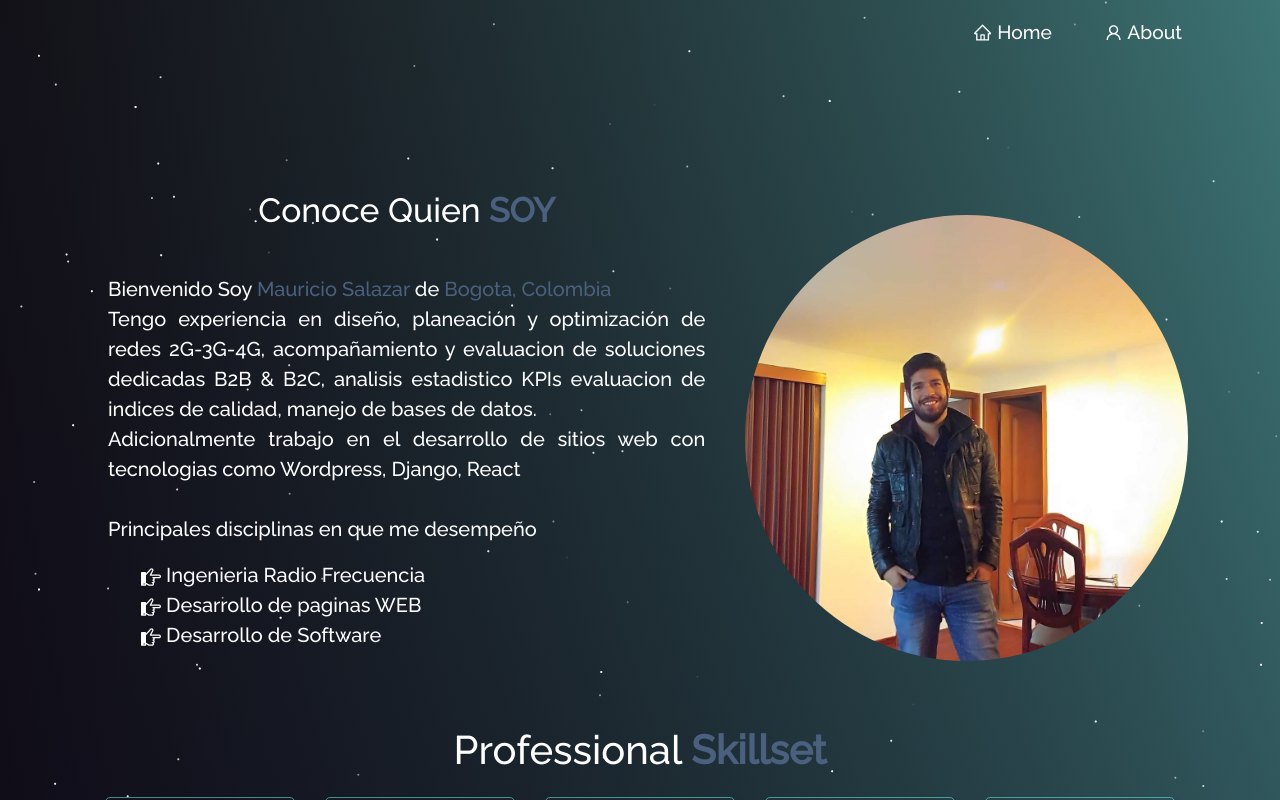
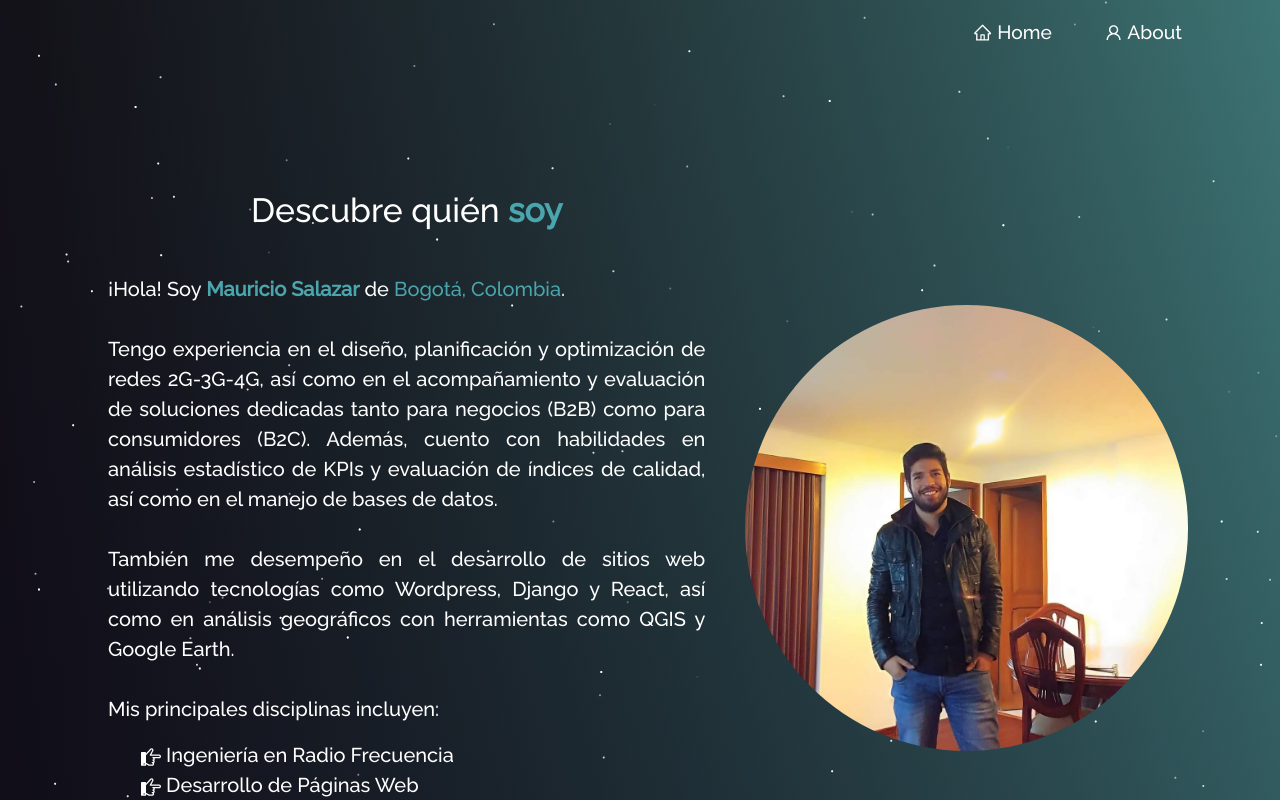
Before and after one commit to MauricioSalazarP/page_portafolio, a React (Create React App) app: page /about in a window 1280 px wide. Shown: the top 800 px of the page. Built offline with nearby package versions, Linux system fonts and the light colour scheme.

Commit message:
finalizacion etapa contenido

```diff
--- a/package.json
+++ b/package.json
@@ -2,7 +2,7 @@
   "name": "prueba",
   "version": "0.1.0",
   "private": true,
-  "homepage": "https://mauriciosalazarp.github.io/page_portafolio/",
+  "homepage": "https://mauriciosalazarp.github.io/page_portafolio",
   "dependencies": {
     "gh-pages": "^3.2.3",
     "pages": "^0.0.16",
--- a/public/index.html
+++ b/public/index.html
@@ -3,18 +3,16 @@
 
 <head>
   <meta charset="utf-8" />
-  <link rel="icon" href="%PUBLIC_URL%/favicon.png" />
+  <link rel="icon" href="%PUBLIC_URL%/undraw_coffee.svg" />
   <meta name="viewport" content="width=device-width, initial-scale=1" />
   <meta name="theme-color" content="#000000" />
   <meta name="description" content="Web site created using create-react-app" />
   <link rel="manifest" href="%PUBLIC_URL%/manifest.json" />
-  <title>Another Purple & Black website</title>
-  <meta name="description" content="Self Developed personal website build with React.js">
+  <title>Mauricio Salazar</title>
+  <meta name="description" content="Mauricio Salazar | Portfolio">
 
-  <meta itemprop="name" content="Sukrut | Portfolio">
-  <meta itemprop="description" content="Self Developed personal website build with React.js">
-  <meta itemprop="image"
-    content="https://raw.githubusercontent.com/sukrutrahane/Portfolio/master/Images/interface.png?token=AK7VCIF5RYEUZZAURELPTAC76U6AK">
+  <meta itemprop="name" content="Mauricio Salazar | Portfolio">
+  <meta itemprop="description" content="Mauricio Salazar | Portfolio">
 
 </head>
 
--- a/src/components/About/About.js
+++ b/src/components/About/About.js
@@ -20,9 +20,10 @@ function About() {
               paddingBottom: "50px",
             }}
           >
-            <h1 style={{ fontSize: "2.1em", paddingBottom: "20px" }}>
-              Conoce Quien <strong className="purple">SOY</strong>
-            </h1>
+   <h1 style={{ fontSize: "2.1em", paddingBottom: "20px" }}>
+  Descubre quién <strong className="purpleb">soy</strong>
+</h1>
+
             <Aboutcard />
           </Col>
           <Col
@@ -44,7 +45,7 @@ function About() {
           </Col>
         </Row>
         <h1 className="project-heading">
-          Professional <strong className="purple">Skillset </strong>
+          Competencias <strong className="purple">Profesionales </strong>
         </h1>
 
         <Techstack />
--- a/src/components/About/AboutCard.js
+++ b/src/components/About/AboutCard.js
@@ -8,27 +8,28 @@ function AboutCard() {
       <Card.Body>
         <blockquote className="blockquote mb-0">
           <p style={{ textAlign: "justify" }}>
-            Bienvenido Soy  <span className="purple">Mauricio Salazar </span>
-            de <span className="purple"> Bogota, Colombia</span>
-            <br /> Tengo experiencia en  diseño, planeación y optimización de redes 2G-3G-4G, acompañamiento y evaluacion de soluciones dedicadas B2B & B2C, analisis estadistico KPIs evaluacion de indices de calidad, manejo de bases de datos.
-            <br />
-            Adicionalmente trabajo en el desarrollo de sitios web con tecnologias como Wordpress, Django, React
+            ¡Hola! Soy <span className="purpleb"><strong>Mauricio Salazar</strong></span> de <span className="purpleb">Bogotá, Colombia</span>.
             <br />
             <br />
-            Principales disciplinas en que me desempeño
+            Tengo experiencia en el diseño, planificación y optimización de redes 2G-3G-4G, así como en el acompañamiento y evaluación de soluciones dedicadas tanto para negocios (B2B) como para consumidores (B2C). Además, cuento con habilidades en análisis estadístico de KPIs y evaluación de índices de calidad, así como en el manejo de bases de datos.
+            <br />
+            <br />
+            También me desempeño en el desarrollo de sitios web utilizando tecnologías como Wordpress, Django y React, así como en análisis geográficos con herramientas como QGIS y Google Earth.
+            <br />
+            <br />
+            Mis principales disciplinas incluyen:
           </p>
           <ul>
             <li className="about-activity">
-              <ImPointRight /> Ingenieria Radio Frecuencia
+              <ImPointRight /> Ingeniería en Radio Frecuencia
             </li>
             <li className="about-activity">
-              <ImPointRight /> Desarrollo de paginas WEB
+              <ImPointRight /> Desarrollo de Páginas Web
             </li>
             <li className="about-activity">
               <ImPointRight /> Desarrollo de Software
             </li>
           </ul>
-
         </blockquote>
       </Card.Body>
     </Card>
--- a/src/components/About/Techstack.js
+++ b/src/components/About/Techstack.js
@@ -1,40 +1,46 @@
 import React from "react";
 import { Col, Row } from "react-bootstrap";
-import { CgCPlusPlus } from "react-icons/cg";
 import {
   DiJavascript1,
   DiReact,
-  DiNodejs,
   DiPython,
   DiGit,
-  DiJava,
+  DiWordpress,
+  DiDjango,
+
 } from "react-icons/di";
-
+import { MdOutlineSettingsInputAntenna, } from "react-icons/md";
+import { SiQgis } from "react-icons/si";
 function Techstack() {
   return (
     <Row style={{ justifyContent: "center", paddingBottom: "50px" }}>
-      <Col xs={4} md={2} className="tech-icons">
-        <CgCPlusPlus />
-      </Col>
+
       <Col xs={4} md={2} className="tech-icons">
         <DiPython />
       </Col>
       <Col xs={4} md={2} className="tech-icons">
-        <DiJava />
-      </Col>
-      <Col xs={4} md={2} className="tech-icons">
-        <DiJavascript1 />
+        <DiWordpress/>
       </Col>
 
       <Col xs={4} md={2} className="tech-icons">
         <DiReact />
       </Col>
       <Col xs={4} md={2} className="tech-icons">
-        <DiNodejs />
+        <SiQgis />
       </Col>
 
       <Col xs={4} md={2} className="tech-icons">
         <DiGit />
+      </Col>
+
+      <Col xs={4} md={2} className="tech-icons">
+        <MdOutlineSettingsInputAntenna />
+      </Col>
+      <Col xs={4} md={2} className="tech-icons">
+        <DiDjango  />
+      </Col>
+      <Col xs={4} md={2} className="tech-icons">
+        <DiJavascript1 />
       </Col>
 
 
--- a/src/components/Footer.js
+++ b/src/components/Footer.js
@@ -17,7 +17,7 @@ function Footer() {
 
         </Col>
         <Col md="4" className="footer-copywright">
-          <h3>Copyright © {year} Sukrut Rahane</h3>
+          <h3>Copyright © {year} Publicaciones Salazar</h3>
         </Col>
         <Col md="4" className="footer-body">
           <ul className="footer-icons">
@@ -43,7 +43,7 @@ function Footer() {
             </li>
             <li className="social-icons">
               <a
-                href="https://www.linkedin.com/"
+                href="www.linkedin.com/in/mauriciosalazarpaez"
                 style={{ color: "white" }}
                 target="_blank"
                 rel="noopener noreferrer"
--- a/src/components/Home/Home.js
+++ b/src/components/Home/Home.js
@@ -14,15 +14,15 @@ function Home() {
           <Row>
             <Col md={7} className="home-header">
               <h1 style={{ paddingBottom: 15 }} className="heading">
-                Hi There!{" "}
+                ¡Hola!
                 <span className="wave" role="img" aria-labelledby="wave">
                   👋🏻
                 </span>
               </h1>
 
               <h1 className="heading-name">
-                I'M
-                <strong className="main-name"> MAURICIO SALAZAR </strong>
+                SOY
+                <strong className="main-name"> MAURICIO SALAZAR</strong>
               </h1>
 
               <div style={{ padding: 50, textAlign: "left" }}>
--- a/src/components/Home/Home2.js
+++ b/src/components/Home/Home2.js
@@ -16,20 +16,27 @@ function Home2() {
         <Row>
           <Col md={8} className="home-about-description">
           <h1 style={{ fontSize: "2.6em" }}>
-              LET ME <span className="purple"> INTRODUCE </span> MYSELF
+  PERMÍTAME <span className="purple">PRESENTARME</span>
 </h1>
 <p className="home-about-body">
-              I am fluent in classics like
+Tengo fluidez en lenguajes y tecnologias como
+
   <i>
-                <b className="purple"> C++ and Python. </b>
+    <b className="purple"> WordPress, Python, Qgis</b>
   </i>
   <br />
   <br />
-              I debug more than I code.
+  Encuentro inspiración en cada desafío
   <br />
   <br />
-              My pronouns are <i><b>Jack of All Trades / Master of none</b></i>
+  Creo en la magia de las <i><b>ideas frescas</b></i>
+  <br />
+  <br />
+  Cada proyecto es una oportunidad para crear <i><b>algo especial </b></i>
+
+
 </p>
+
           </Col>
           <Col md={4} className="myAvtar">
             <Tilt>
@@ -39,10 +46,11 @@ function Home2() {
         </Row>
         <Row>
           <Col md={12} className="home-about-social">
-            <h1>FIND ME ON</h1>
+            <h1>ENCUÉNTRAME EN</h1>
             <p>
-              Feel free to <span className="purple">connect </span>with me
+              Siéntete libre de <span className="purple">contactar</span> conmigo
             </p>
+
             <ul className="home-about-social-links">
               <li className="social-icons">
                 <a
@@ -66,7 +74,7 @@ function Home2() {
               </li>
               <li className="social-icons">
                 <a
-                  href="https://www.linkedin.com"
+                  href="www.linkedin.com/in/mauriciosalazarpaez"
                   target="_blank"
                   rel="noreferrer"
                   className="icon-colour  home-social-icons"
--- a/src/components/Home/Type.js
+++ b/src/components/Home/Type.js
@@ -6,9 +6,9 @@ function Type() {
     <Typewriter
       options={{
         strings: [
-          "Software Engineer",
-          "Radio Frecuency Tech",
-          "Web Dev",
+          "Ingeniero de Sistemas",
+          "Tecnico Radiofrecuencia",
+          "Desarrollador Web",
         ],
         autoStart: true,
         loop: true,
--- a/src/style.css
+++ b/src/style.css
@@ -11,11 +11,15 @@ html {
     rgba(12, 10, 22, 0.863)
   );
 
-  --imp-text-color: #4a607e;
+  --imp-text-color: #1a2127;
 }
 
 .purple {
   color: var(--imp-text-color) !important;
+}
+
+.purpleb {
+  color:#4aa5ac;
 }
 
 button:focus {
@@ -76,7 +80,7 @@ button:focus {
 /* Navbar Section  */
 /* --------- */
 .sticky {
-  background-color: #050407a9 !important;
+  background-color: #0504076e !important;
   transition: all 0.3s ease-out 0s !important;
   box-shadow: 0px 10px 10px 0px rgba(9, 5, 29, 0.171) !important;
   backdrop-filter: blur(15px) !important;
@@ -144,7 +148,7 @@ button:focus {
   .navbar {
     padding: 1rem 2rem !important;
     font-size: 1.4rem !important;
-    background-color: #181a27 !important;
+    background-color: #181a2788 !important;
   }
   .navbar-nav .nav-item a::after {
     display: none !important;
```
Also changed, not shown: public/manifest.json, public/undraw_coffee.svg (added), 1 other file (tests, documents, lock files or other folders). Lines whose indentation alone changed are shown as unchanged.
